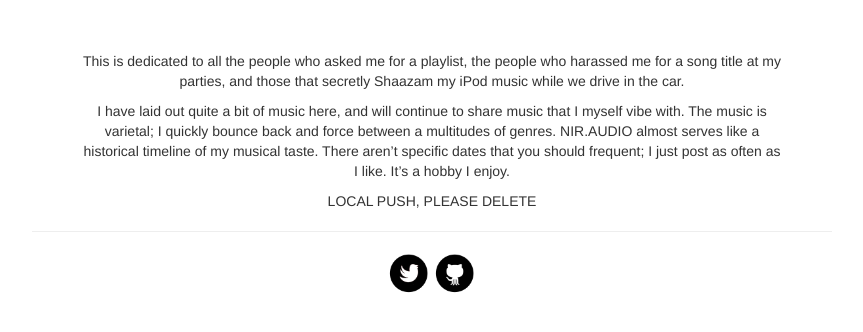
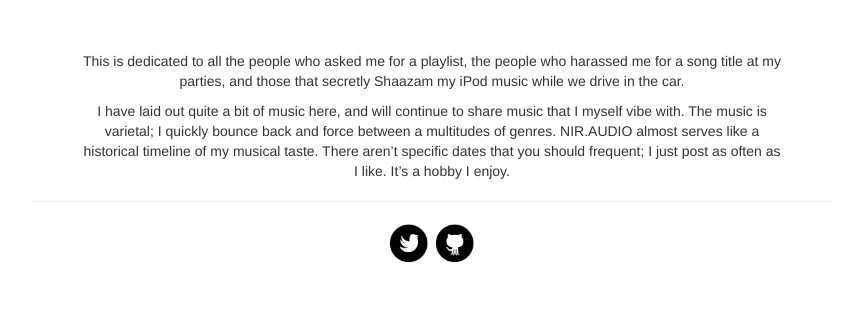
Before and after one commit to nirchernia/nirla, a Django app: page /about/ in a window 1280 px wide. Shown: the part 209-541 px from the top of the page, without its empty margins (208-1071 px from the left). Run offline with Django 3.2, Linux system fonts and the light colour scheme; parts of the project's set-up code (start-up, migrations or seed data) failed here and were passed over; some libraries are stand-ins or nearby versions.

Commit message:
removed p

```diff
--- a/nirla/settings.py
+++ b/nirla/settings.py
@@ -81,8 +81,7 @@ WSGI_APPLICATION = 'nirla.wsgi.application'
 
 
 import dj_database_url
-#DATABASES = {'default': dj_database_url.config(default='postgres://xjtvgzeeccqmzs:X84fwIkffPm8aG7VV4OeR8R6bg@localhost/dddsam8hd2005h')}
-
+#type heroku config to get the link that default should be
 DATABASES = {'default': dj_database_url.config(default='postgres://xjtvgzeeccqmzs:X84fwIkffPm8aG7VV4OeR8R6bg@ec2-23-23-81-171.compute-1.amazonaws.com:5432/dddsam8hd2005h')}
 
 
--- a/templates/blog/about.html
+++ b/templates/blog/about.html
@@ -84,7 +84,6 @@
 							<p>I have laid out quite a bit of music here, and will continue to share music that I myself vibe with. The music is varietal; I quickly bounce back and force between a multitudes of genres. NIR.AUDIO almost serves like a historical timeline of my musical taste. There aren’t specific dates that you should frequent; I just post as often as I like. It’s a hobby I enjoy.
 </p>
 
-<p>LOCAL PUSH, PLEASE DELETE</p>
                     	</div>
                     <hr width="800" size="500" color="000">
 
```
